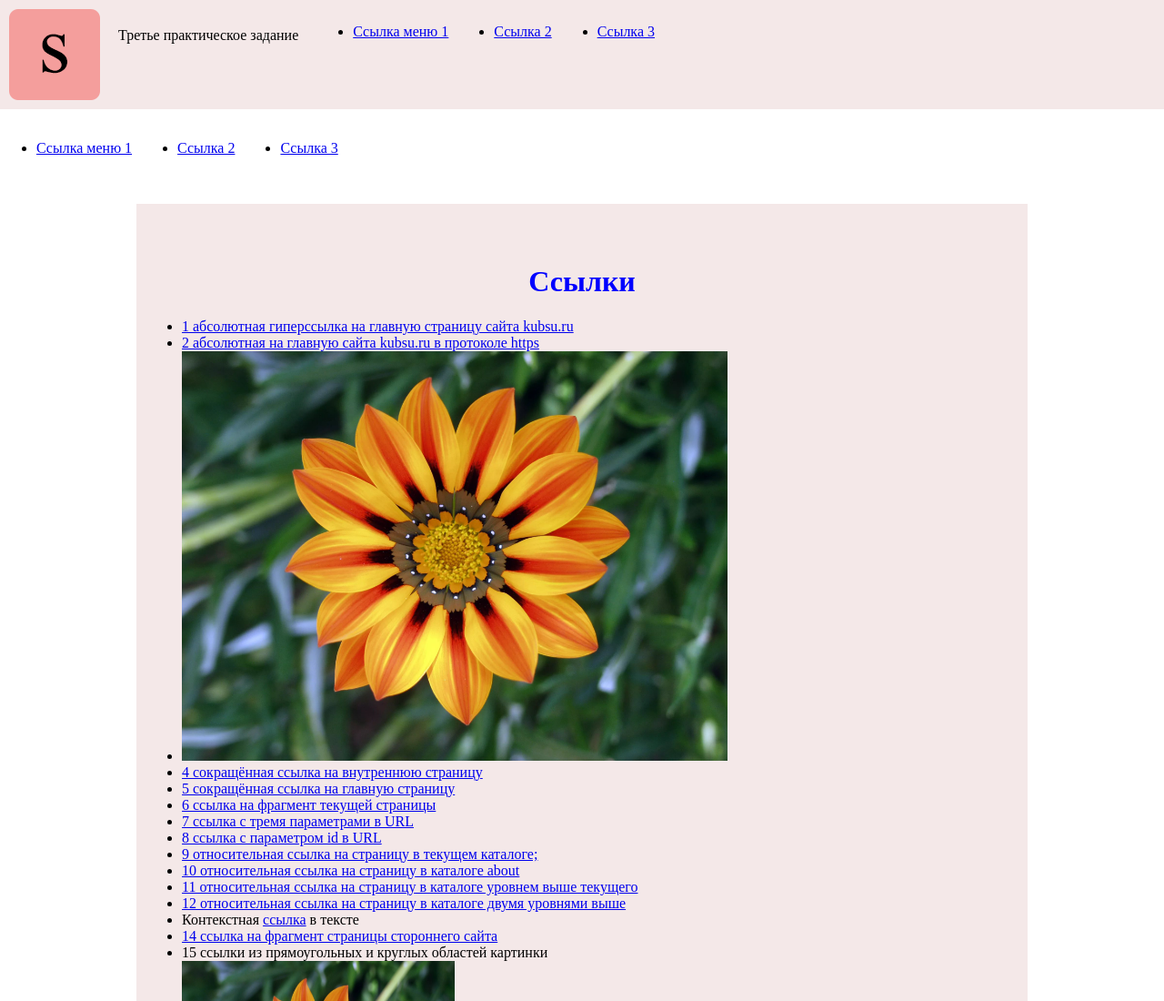
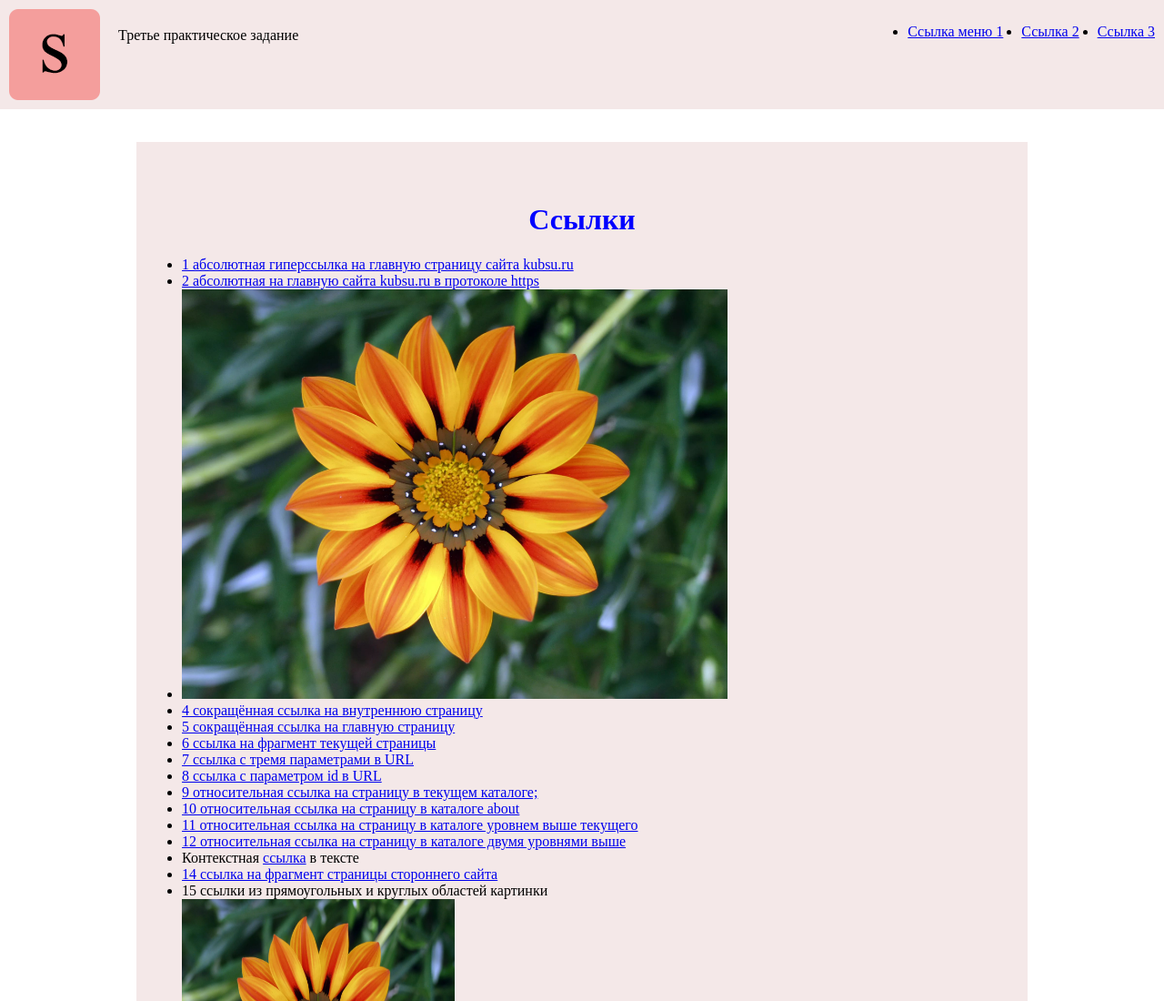
Before and after one commit to GeorgiTsukanov/s0188328_Task3, a plain HTML site: page index.html in a window 1280 px wide. Shown: the top 1100 px of the page at 91% size. Drawn offline with Linux system fonts and the light colour scheme.

Commit message:
Update style.css

```diff
--- a/style.css
+++ b/style.css
@@ -80,14 +80,19 @@ div.d3{
     order:3;
 }
 
-.g{
+.navigation-desktop{
     display: none;
 }
 
-
+.navigation-mobile{
+    width:100%;
+    background-color: #f4e8e8;
+    padding: 10px;
+    height:130px;
+    display: block;
+}
 
 ul.navigation {
-    order: 3;
 	display: flex;
     flex-direction: column;
 	gap: 20px;
@@ -110,14 +115,21 @@ ul.navigation {
         order:2;
     }
 
-    ul.navigation {
-        flex-direction: row;
-        gap: 50px;
-
+    .navigation-desktop{
+        margin: auto;
+        float: right;
+        display: block;
     }
 
-    .g{
-        display: block;
+    ul.navigation {
+        display: flex;
+        flex-direction: row;
+        gap: 20px;
+        padding-right: 20px ;
+    }
+
+    .navigation-mobile{
+        display: none;
     }
 
 
```
